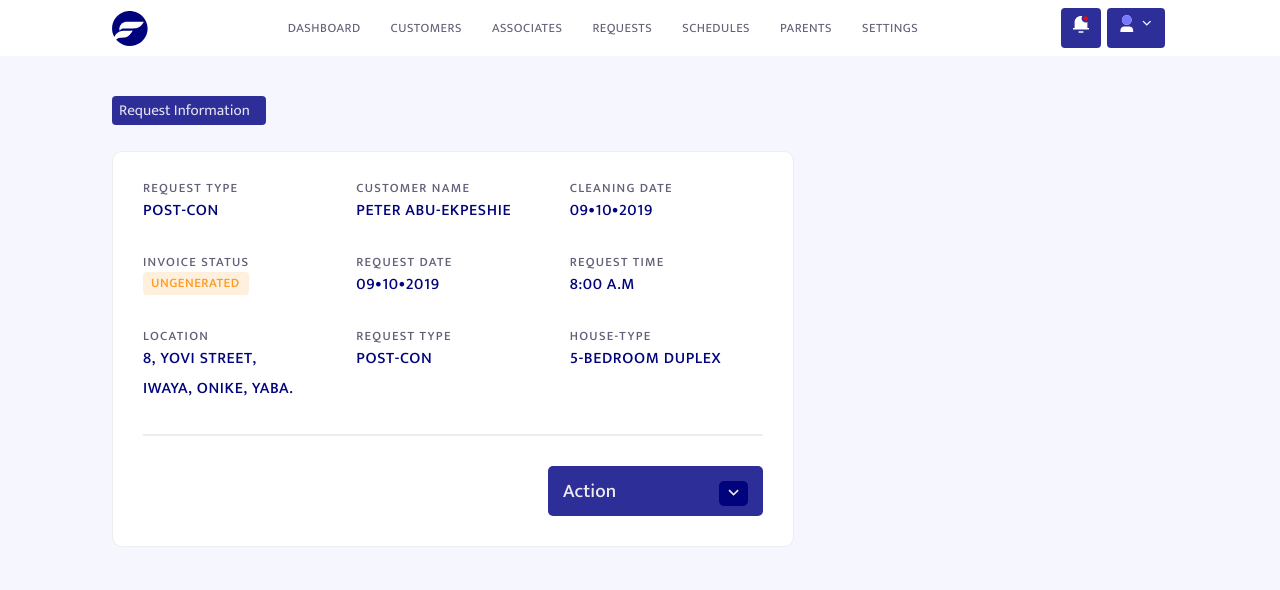
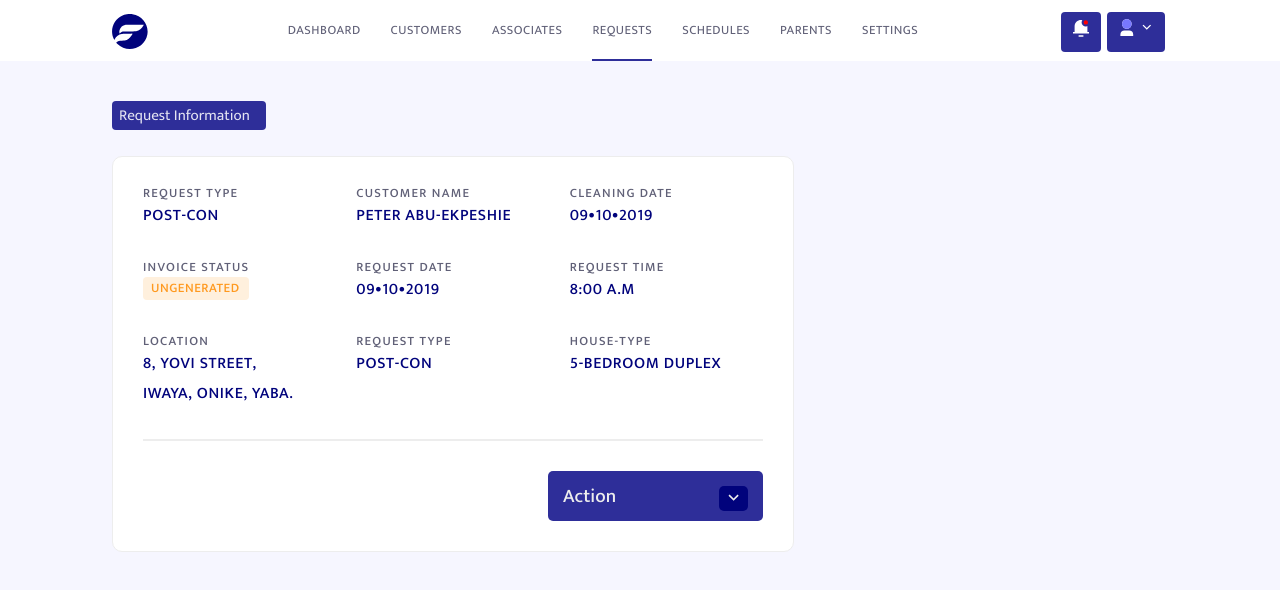
Before and after one commit to Elijahscriptdev/fichaya-test, a React (Create React App) app: page / in a window 1280 px wide. Shown: the top 590 px of the page. Built offline with nearby package versions, Linux system fonts and the light colour scheme.

Commit message:
updated navbar

```diff
--- a/src/components/navbar/Navbar.css
+++ b/src/components/navbar/Navbar.css
@@ -2,7 +2,7 @@
   margin: 0 auto;
   width: 100%;
   background: #ffffff;
-  padding: 8px 0;
+  padding: 2px 0 0;
 }
 
 .nav-container {
@@ -27,7 +27,7 @@
   font-size: 0.8rem;
   font-style: normal;
   font-weight: 400;
-  line-height: 27px;
+  line-height: 57px;
   letter-spacing: 0.04em;
   text-align: left;
   color: #606077;
@@ -35,9 +35,8 @@
   cursor: pointer;
 }
 
-.nav-links li:hover {
+.nav-links .focus {
   border-bottom: 2px solid #2e2e99;
-  /* padding-bottom: -20px; */
 }
 
 .nav-icons li {
--- a/src/components/navbar/Navbar.js
+++ b/src/components/navbar/Navbar.js
@@ -39,7 +39,7 @@ const Navbar = () => {
             <li>DASHBOARD</li>
             <li>CUSTOMERS</li>
             <li>ASSOCIATES</li>
-            <li>REQUESTS</li>
+            <li className='focus'>REQUESTS</li>
             <li>SCHEDULES</li>
             <li>PARENTS</li>
             <li>SETTINGS</li>
```
Also changed, not shown: 1 other file (tests, documents, lock files or other folders).
